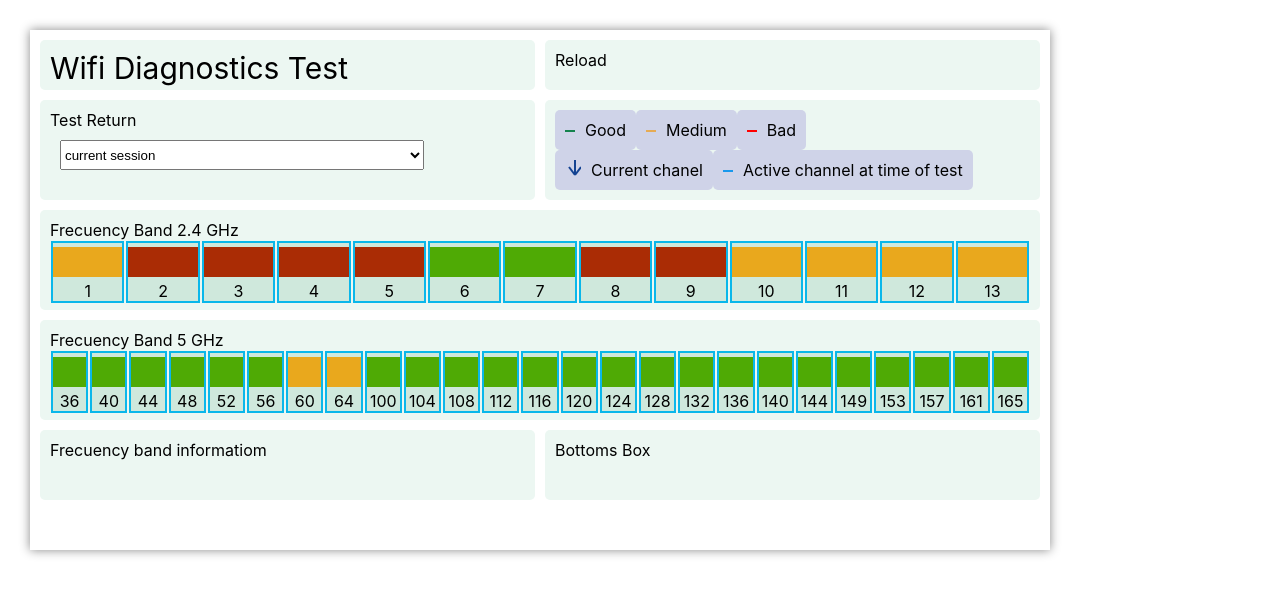
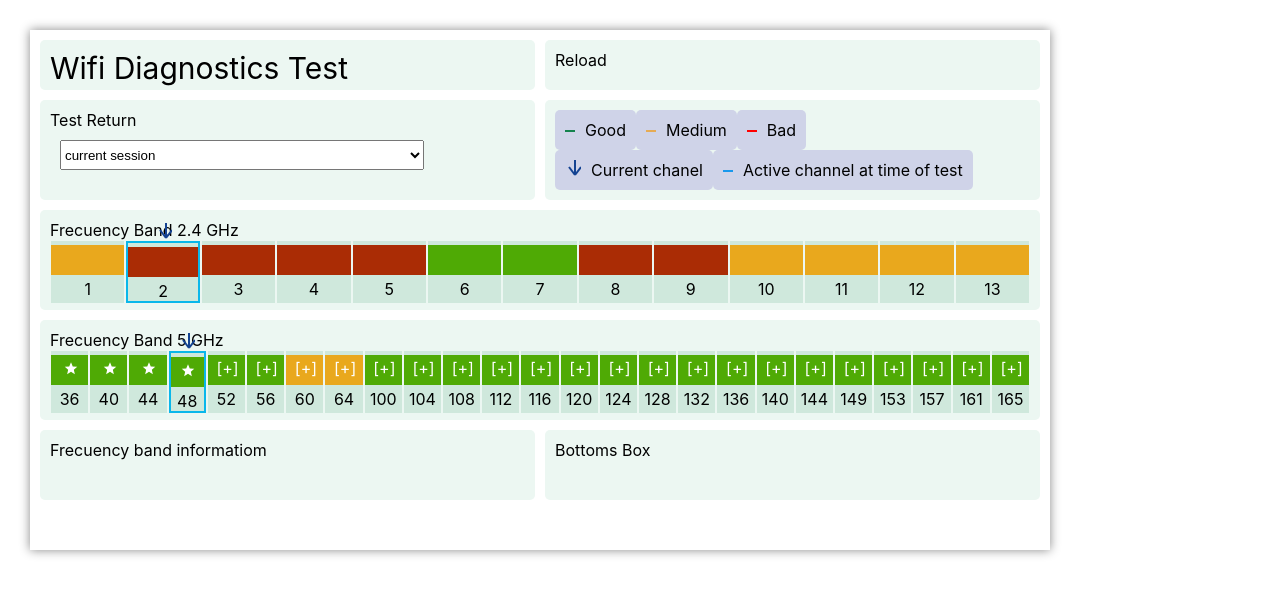
Before and after one commit to elite713/WifiTestChart, a React (Create React App) app: page / in a window 1280 px wide. Shown: the top 596 px of the page. Built offline with nearby package versions, Linux system fonts and the light colour scheme.

Commit message:
Adding current Channel, Dfs & manual Channel info

```diff
--- a/src/page/frecuency-cell.css
+++ b/src/page/frecuency-cell.css
@@ -4,6 +4,7 @@
     margin: 0px;
     height: 30px;
     display: inline-block;
+    position: relative;
 }
 .frecuencyLabel{
     width: 100%;
@@ -14,14 +15,23 @@
     background-color: rgb(233, 168, 29);
 }
 .weak{
-     background-color: rgb(170, 44, 5);
+    background-color: rgb(170, 44, 5);
 }
 .strong{
     background-color: rgb(79, 170, 5);
 }
 
 .frecuencyCell{
-
-    border: 2px solid #0ab7ea;
     padding-top: 4px;
 }
+.frecuencyCellStyle{
+    margin-left: auto;
+    margin-right: auto;
+}
+.frecuencyImage{
+    position: absolute;
+    top: 50%;
+    left: 50%;
+    margin-right: -50%;
+    transform: translate(-11px, -10px);
+}
--- a/src/page/frecuency-cell.js
+++ b/src/page/frecuency-cell.js
@@ -1,11 +1,62 @@
 import React, { Component } from 'react'
 import './frecuency-cell.css'
+import flechaIconSvg from './icons/key-flecha-icon.svg'
+import star from './icons/ic_star.svg'
 
 class FrecuencyCell extends Component {
     render() {
-        return(
-            <div className="frecuencyCell">
-                <div className={"frecuencyColor " + this.props.cellColorStyle} > </div>
+        let activeChannelBox = {};
+        let flechaPosition = {
+            position: "absolute",
+            marginTop: -24
+        };
+
+        if (this.props.activeChannel == this.props.label) {
+            activeChannelBox.border = "2px solid #0ab7ea";
+        }
+        let currentChannel;
+        if (this.props.currentChannel == this.props.label) {
+            currentChannel = <img src={flechaIconSvg} style={flechaPosition} />
+        }
+        let centeredFlecha;
+        if (this.props.id === "2.4") {
+            centeredFlecha = { width: "20%" }
+        } else {
+            centeredFlecha = { width: "50%" }
+        }
+
+        let decorationSelection;
+        let decorationPlus;
+        const x = -10;
+        const y = -12;
+
+        if (this.props.id === "5.0" && this.props.manauallySelectionChannels.indexOf(parseInt(this.props.label)) > -1) {
+
+            decorationSelection = <img src={star} />
+        }
+
+        if (this.props.id === "5.0" && this.props.dfsSelectionChannels.indexOf(parseInt(this.props.label)) > -1) {
+            decorationSelection = "[+]"
+            decorationPlus = { color: "white", transform: `translate(${x}px,${y}px)` }
+        }
+        // transform: 'translate(-10px,-12px)'
+
+        /*revisar mañana
+        let centeredFlecha = {};
+         if (this.props.id === "2.4"){
+             centeredFlecha.width = "20%";
+         }else{
+             centeredFlecha.width = "50%";
+         }*/
+
+        return (
+            <div className="frecuencyCell" style={activeChannelBox}>
+                <div className="frecuencyCellStyle" style={centeredFlecha}>{currentChannel}</div>
+                <div className={"frecuencyColor " + this.props.cellColorStyle}>
+                    <div className="frecuencyImage" style={decorationPlus}>
+                        {decorationSelection}
+                    </div>
+                </div>
                 <div className="frecuencyLabel">{this.props.label}</div>
             </div>
 
--- a/src/page/frecuency-table.js
+++ b/src/page/frecuency-table.js
@@ -9,9 +9,23 @@ class FrecuencyTable extends Component {
 
       const cellResult= [];
 
+      //this.props.activeChannel
+      //this.props.currentChannel
+
       Object.keys(this.props.preferencesList).forEach(key => {
 
-        cellResult.push(<div className="cell-1"><FrecuencyCell cellColorStyle={this.props.preferencesList[key]} label={key}/></div>);
+        cellResult.push(
+          <div className="cell-1">
+             <FrecuencyCell cellColorStyle = {this.props.preferencesList[key]}
+                              label = {key}
+                              activeChannel = {this.props.activeChannel}
+                              currentChannel = {this.props.currentChannel}
+                              id= {this.props.id}
+                              manauallySelectionChannels= {this.props.manauallySelectionChannels}
+                              dfsSelectionChannels = {this.props.dfsSelectionChannels}
+                             />
+          </div>
+        );
 
       },this)
 
--- a/src/page/wifi-widget.container.js
+++ b/src/page/wifi-widget.container.js
@@ -48,18 +48,19 @@ class WifiWidgetContainer extends Component {
     })
 
     this.setState({
-      wifiRecommendation: indiceResult[0]
-    })
-
-    this.setState({
+      wifiRecommendation: indiceResult[0],
       CPERecommendations : CpeRecommendResult[0]
     })
-
-
 
   }
 
   render() {
+
+    const currentChannel_HH_2_4 = DataModel.data_model_v2.cpe_recommendations.sessions[0].locations[0].cpe_devices[0].currentChannel2_4;
+    const currentChannel_HH_5_0 = DataModel.data_model_v2.cpe_recommendations.sessions[0].locations[0].cpe_devices[0].currentChannel5;
+    const manauallyChannels = DataModel.data_model_v2.manually_configurable_channels;
+    const dfschannels = DataModel.data_model_v2.dfs_only_channels;
+
 
     return (
       <div>
@@ -72,15 +73,21 @@ class WifiWidgetContainer extends Component {
             <div className="wifi-grid-band-24-5">
                Frecuency Band 2.4 GHz
                <FrecuencyTable
-                 preferencesList={this.state.wifiRecommendation.locations[0].cpe_devices[0].recommendations[1].preferences}
-                 activeChannel={this.state.CPERecommendations.locations[0].cpe_devices[0].currentChannel2_4}
+                 id={"2.4"}
+                 preferencesList = {this.state.wifiRecommendation.locations[0].cpe_devices[0].recommendations[1].preferences}
+                 activeChannel = {this.state.CPERecommendations.locations[0].cpe_devices[0].currentChannel2_4}
+                 currentChannel = {currentChannel_HH_2_4}
                />
             </div>
             <div className="wifi-grid-band-50-6">
                Frecuency Band 5 GHz
                <FrecuencyTable
-                  preferencesList ={this.state.wifiRecommendation.locations[0].cpe_devices[0].recommendations[0].preferences}
-                  activeChannel={this.state.CPERecommendations.locations[0].cpe_devices[0].currentChannel5}
+                  id={"5.0"}
+                  preferencesList = {this.state.wifiRecommendation.locations[0].cpe_devices[0].recommendations[0].preferences}
+                  activeChannel = {this.state.CPERecommendations.locations[0].cpe_devices[0].currentChannel5}
+                  currentChannel = {currentChannel_HH_5_0}
+                  manauallySelectionChannels = {manauallyChannels}
+                  dfsSelectionChannels = {dfschannels}
                />
             </div>
             <div className="wifi-grid-band-info-7"> Frecuency band informatiom </div>
```
